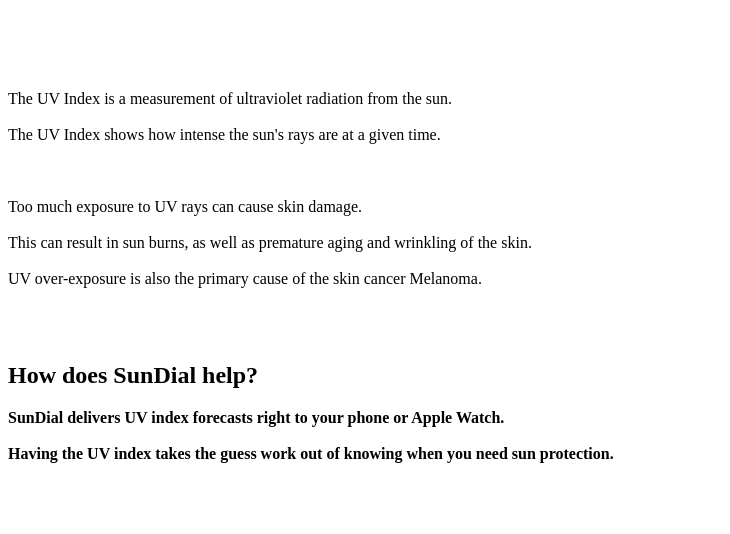
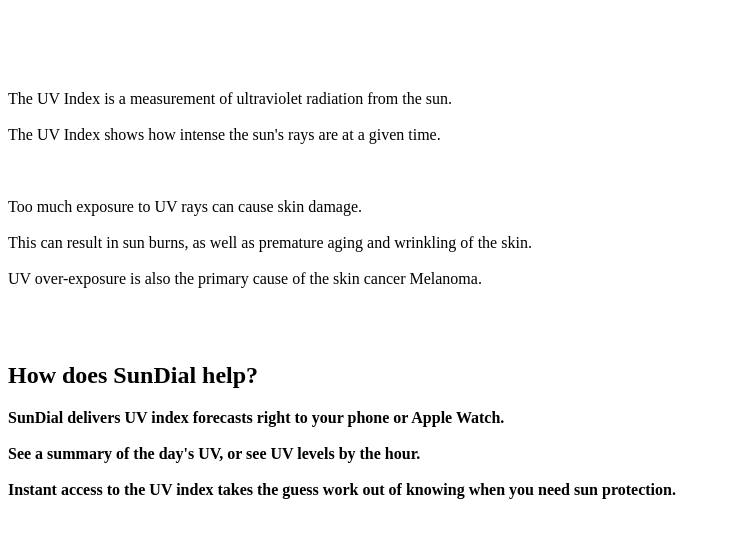
Before and after one commit to Darkfox3889/darkfox3889.github.io, a plain HTML site: page index.html in a window 1280 px wide. Shown: the part 210-744 px from the top of the page, without its empty margins (0-730 px from the left). Drawn offline with Linux system fonts and the light colour scheme.

Commit message:
added some copy to why SunDial

```diff
--- a/index.html
+++ b/index.html
@@ -51,7 +51,10 @@
                 SunDial delivers UV index forecasts right to your phone or Apple Watch.
                 <br>
                 <br>
-                Having the UV index takes the guess work out of knowing when you need sun protection.
+                See a summary of the day's UV, or see UV levels by the hour.
+                <br>
+                <br>
+                Instant access to the UV index takes the guess work out of knowing when you need sun protection.
                 </b>
                 <br>
                 <br>
```
